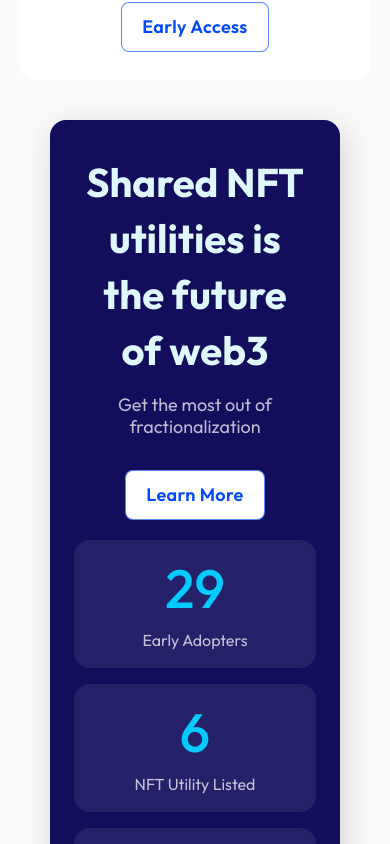
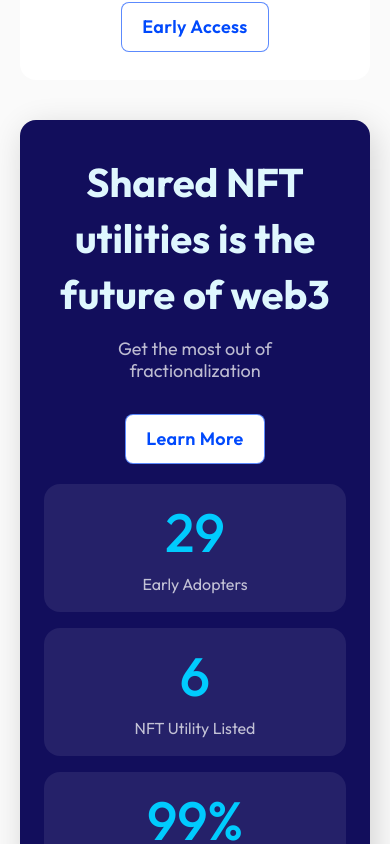
Before and after one commit to Arsen-Git/Partage, a React (Create React App) app: page / in a window 390 px wide. Shown: the part 3020-3864 px from the top of the page. Built offline with nearby package versions, Linux system fonts and the light colour scheme.

Commit message:
fixing media queries for statistics banner on mobile devices

```diff
--- a/src/components/StatsBanner/StatsBanner.scss
+++ b/src/components/StatsBanner/StatsBanner.scss
@@ -8,6 +8,9 @@
   }
   @media screen and (max-width: 1024px) {
     padding: 0 50px 40px;
+  }
+  @media screen and (max-width: 500px) {
+    padding: 0 20px 40px;
   }
   &__content {
     padding: 24px 24px 24px 0;
```
